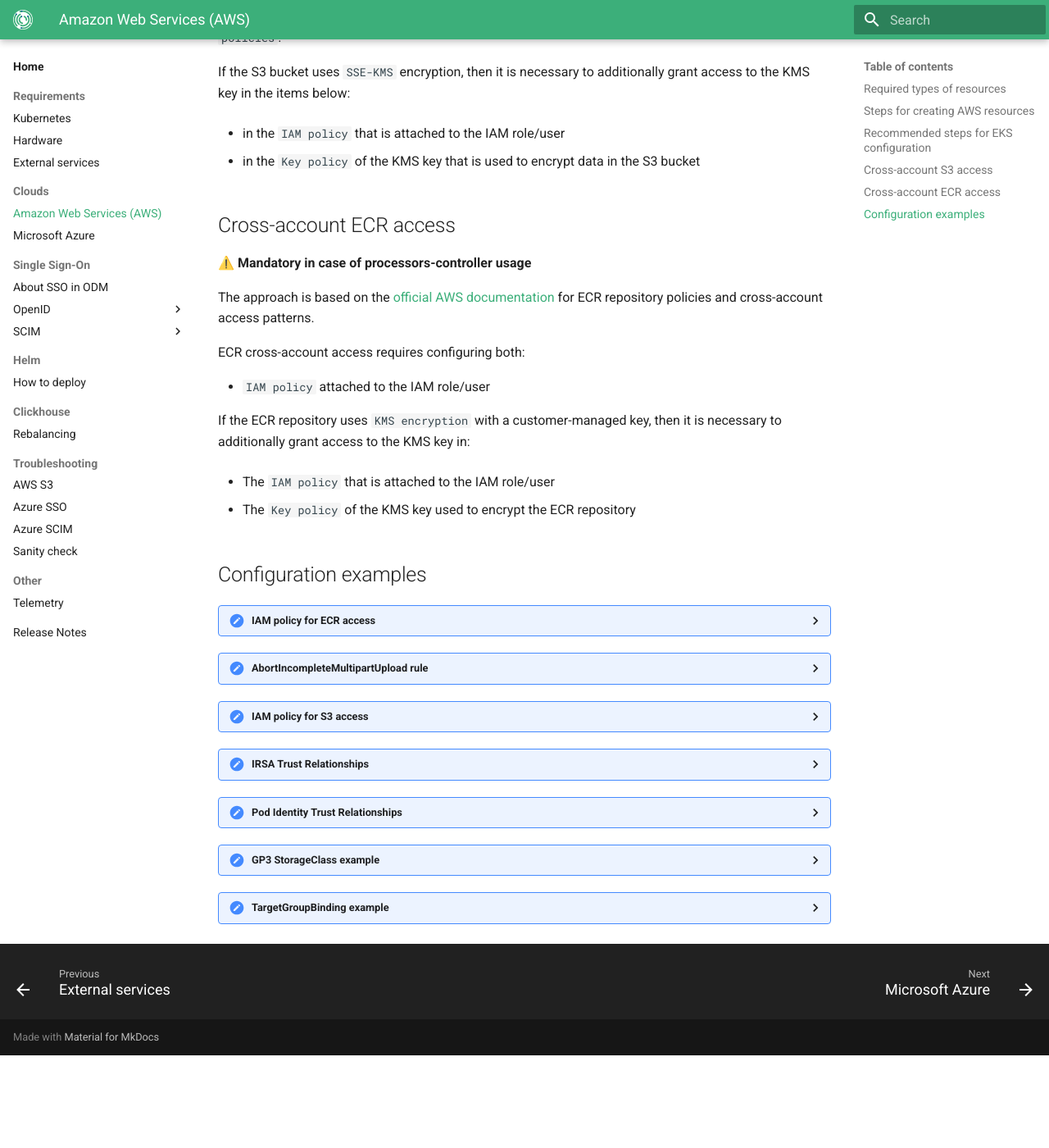
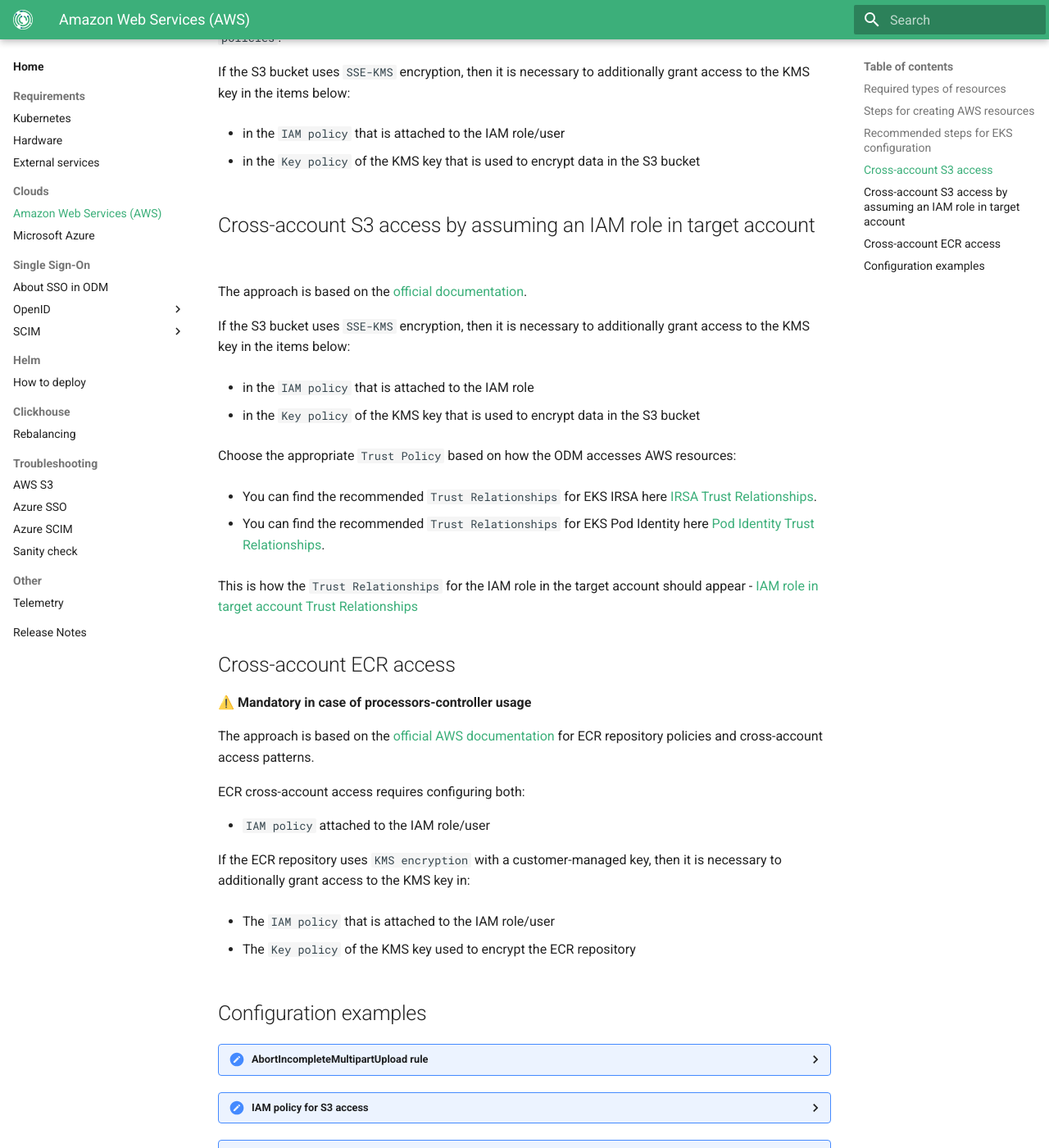
Before and after one commit to genestack/admin-docs, an MkDocs documentation site: the page built from docs/home/clouds/aws.md, in a window 1280 px wide and 1400 px high, scrolled down 3193 px. Shown: the whole window at 82% size. Built offline with MkDocs 1.6.1 and Material for MkDocs 9.7.7, drawn with Linux system fonts in a browser that asks for light colours; the version menu is left out; before the commit the page ends 4480 px from its top, so only the background shows below that; some of the changed text lies outside the part shown.

Commit message:
NNP-94 add cross-account IAM documentation

````diff
--- a/docs/home/clouds/aws.md
+++ b/docs/home/clouds/aws.md
@@ -133,6 +133,24 @@
 
 - in the `Key policy` of the KMS key that is used to encrypt data in the S3 bucket
 
+## Cross-account S3 access by assuming an IAM role in target account
+
+The approach is based on the [official documentation](https://repost.aws/knowledge-center/cross-account-access-iam).
+
+If the S3 bucket uses `SSE-KMS` encryption, then it is necessary to additionally grant access to the KMS key in the items below:
+
+- in the `IAM policy` that is attached to the IAM role
+
+- in the `Key policy` of the KMS key that is used to encrypt data in the S3 bucket
+
+Choose the appropriate `Trust Policy` based on how the ODM accesses AWS resources:
+
+- You can find the recommended `Trust Relationships` for EKS IRSA here [IRSA Trust Relationships](#configuration-examples).
+
+- You can find the recommended `Trust Relationships` for EKS Pod Identity here [Pod Identity Trust Relationships](#configuration-examples).
+
+This is how the `Trust Relationships` for the IAM role in the target account should appear - [IAM role in target account Trust Relationships](#configuration-examples)
+
 ## Cross-account ECR access
 
 ⚠️ **Mandatory in case of processors-controller usage**
@@ -150,51 +168,6 @@
 - The `Key policy` of the KMS key used to encrypt the ECR repository
 
 ## Configuration examples
-
-<details><summary>IAM policy for ECR access</summary>
-
-```json
-{
-  "Version": "2012-10-17",
-  "Statement": [
-    {
-      "Sid": "ECRRepositoryAccess",
-      "Effect": "Allow",
-      "Action": [
-        "ecr:GetAuthorizationToken"
-      ],
-      "Resource": "*"
-    },
-    {
-      "Sid": "ECRImagePull",
-      "Effect": "Allow",
-      "Action": [
-        "ecr:GetDownloadUrlForLayer",
-        "ecr:BatchGetImage",
-        "ecr:BatchCheckLayerAvailability",
-        "ecr:DescribeRepositories",
-        "ecr:DescribeImages",
-        "ecr:ListImages"
-      ],
-      "Resource": "*"
-    },
-    {
-      "Sid" : "AllowUseOfTheKey",
-      "Effect": "Allow",
-      "Action" : [
-        "kms:Encrypt",
-        "kms:Decrypt",
-        "kms:ReEncrypt*",
-        "kms:GenerateDataKey*",
-        "kms:DescribeKey"
-      ],
-      "Resource" : ["KMS_KEY_ARN"]
-    }
-  ]
-}
-```
-
-</details>
 
 <details><summary>AbortIncompleteMultipartUpload rule</summary>
 
@@ -306,6 +279,73 @@
 
 </details>
 
+<details><summary>IAM role in target account Trust Relationships</summary>
+
+```json
+{
+    "Version": "2012-10-17",
+    "Statement": [
+        {
+            "Effect": "Allow",
+            "Principal": {
+                "Service": "arn:aws:iam::AWS_ACCOUNT_ID:root"
+            },
+            "Action": [
+                "sts:TagSession",
+                "sts:AssumeRole"
+            ]
+        }
+    ]
+}
+```
+
+</details>
+
+<details><summary>IAM policy for ECR access</summary>
+
+```json
+{
+  "Version": "2012-10-17",
+  "Statement": [
+    {
+      "Sid": "ECRRepositoryAccess",
+      "Effect": "Allow",
+      "Action": [
+        "ecr:GetAuthorizationToken"
+      ],
+      "Resource": "*"
+    },
+    {
+      "Sid": "ECRImagePull",
+      "Effect": "Allow",
+      "Action": [
+        "ecr:GetDownloadUrlForLayer",
+        "ecr:BatchGetImage",
+        "ecr:BatchCheckLayerAvailability",
+        "ecr:DescribeRepositories",
+        "ecr:DescribeImages",
+        "ecr:ListImages"
+      ],
+      "Resource": "*"
+    },
+    {
+      "Sid" : "AllowUseOfTheKey",
+      "Effect": "Allow",
+      "Action" : [
+        "kms:Encrypt",
+        "kms:Decrypt",
+        "kms:ReEncrypt*",
+        "kms:GenerateDataKey*",
+        "kms:DescribeKey"
+      ],
+      "Resource" : ["KMS_KEY_ARN"]
+    }
+  ]
+}
+```
+
+</details>
+
 <details><summary>GP3 StorageClass example</summary>
 
 ```yaml
````
Also changed, not shown: 1 other file.
